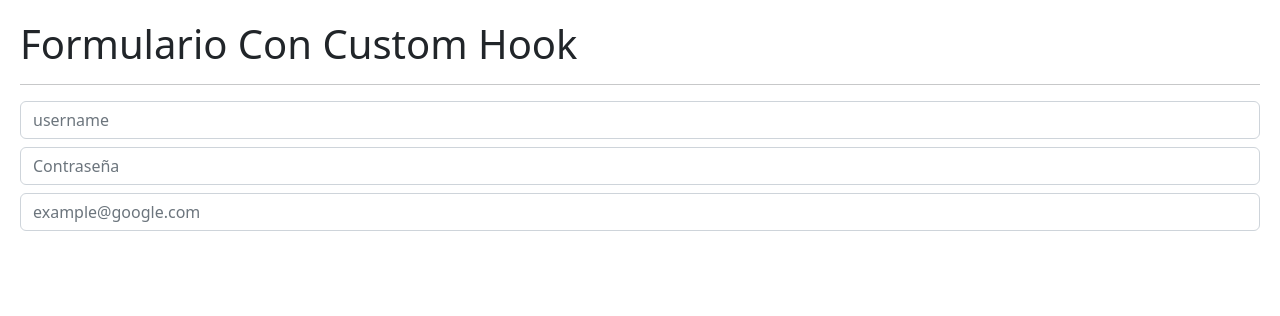
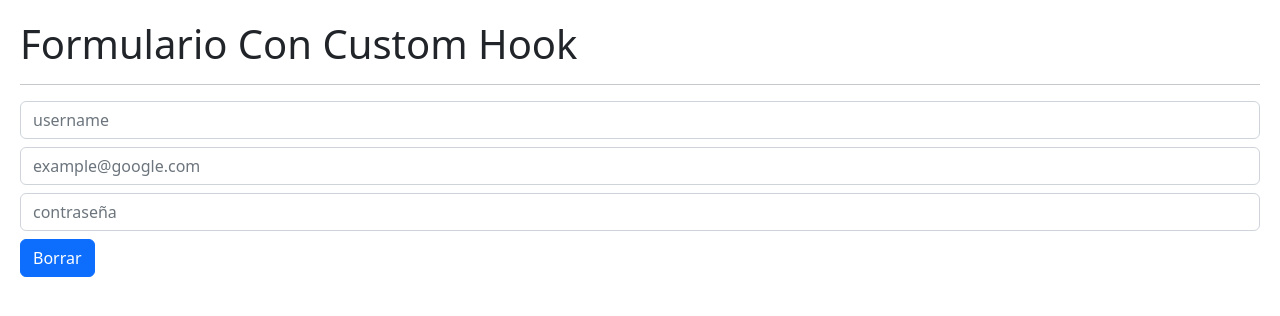
Before and after one commit to AndresHiguitaAMG/Hooks-App, a React (Vite) app: page / in a window 1280 px wide. Shown: the top 316 px of the page. Built offline with nearby package versions, Linux system fonts and the light colour scheme.

Commit message:
completed task, implement a reset method on the form

```diff
--- a/src/02-useEffect/FormWithCustomHook.jsx
+++ b/src/02-useEffect/FormWithCustomHook.jsx
@@ -1,8 +1,8 @@
 // import { useEffect } from "react";
-import useForm from '../hooks/useForm';
+import useForm from "../hooks/useForm";
 
-const SimpleForm = () => {
-  const { formState, handleOnChange, username, email, password } = useForm({
+const FormWithCustomHook = () => {
+  const { formState, handleResetForm, handleOnChange, username, email, password } = useForm({
     username: "",
     email: "",
     password: "",
@@ -26,7 +26,7 @@ const SimpleForm = () => {
       <input
         type={"email"}
         className="form-control mt-2"
-        placeholder="Contraseña"
+        placeholder="example@google.com"
         name={"email"}
         value={email}
         onChange={handleOnChange}
@@ -34,13 +34,14 @@ const SimpleForm = () => {
       <input
         type={"password"}
         className="form-control mt-2"
-        placeholder="example@google.com"
+        placeholder="contraseña"
         name={"password"}
         value={password}
         onChange={handleOnChange}
       />
+      <button onClick={handleResetForm} className="btn btn-primary mt-2">Borrar</button>
     </>
   );
 };
 
-export default SimpleForm;
+export default FormWithCustomHook;
--- a/src/hooks/useForm.js
+++ b/src/hooks/useForm.js
@@ -1,6 +1,6 @@
-import { useState } from 'react';
+import { useState } from "react";
 
-const useForm = ({ initialForm = {} }) => {
+const useForm = (initialForm = {}) => {
   const [formState, setFormState] = useState(initialForm);
 
   const handleOnChange = (e) => {
@@ -10,10 +10,15 @@ const useForm = ({ initialForm = {} }) => {
     });
   };
 
+  const handleResetForm = () => {
+    setFormState(initialForm);
+  }
+
   return {
     ...formState,
     formState,
     handleOnChange,
+    handleResetForm
   };
 };
 
--- a/src/main.jsx
+++ b/src/main.jsx
@@ -1,5 +1,5 @@
-import React from 'react';
-import ReactDOM from 'react-dom/client';
+import React from "react";
+import ReactDOM from "react-dom/client";
 // import SimpleForm from "./02-useEffect/SimpleForm";
 import FormWithCustomHook from "./02-useEffect/FormWithCustomHook";
 // import CounterWithCustomHook from './01-useState/CounterWithCustomHook';
```
